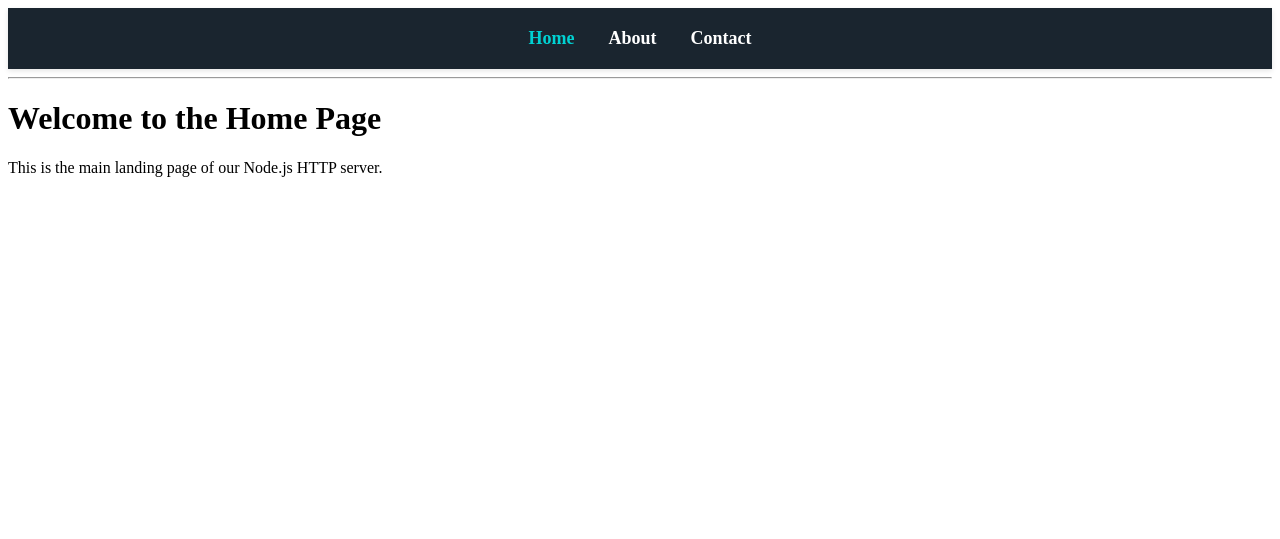
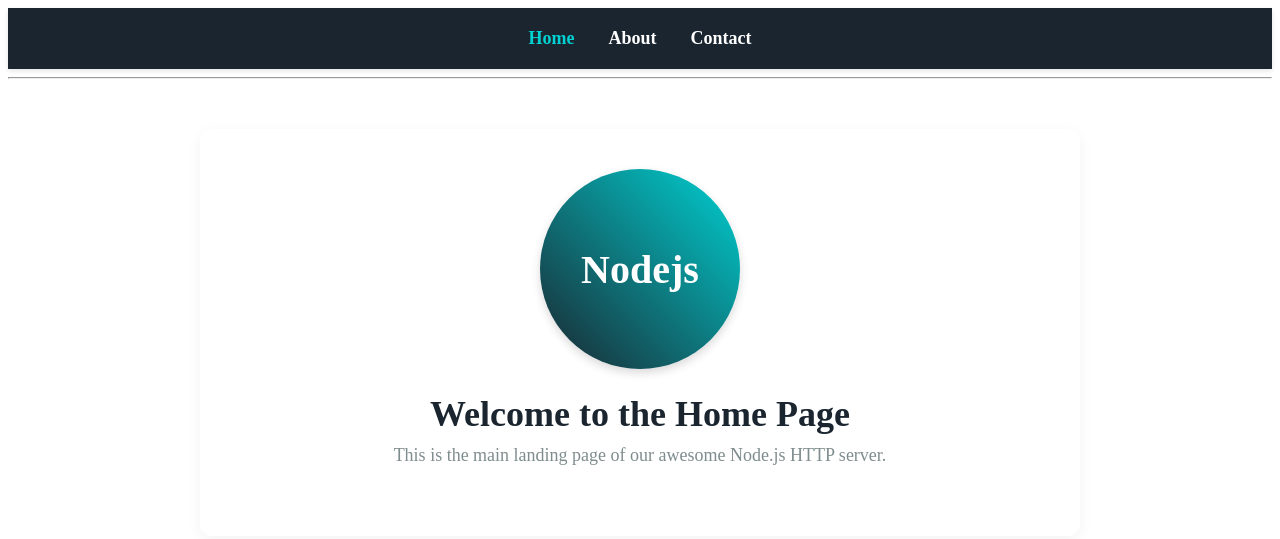
Before and after one commit to sudiptoroy12/ostad_assignment-06-nodejs, a website: page pages/home.html in a window 1280 px wide. Drawn offline with Linux system fonts and the light colour scheme.

Commit message:
complete home page desigh

```diff
--- a/pages/home.html
+++ b/pages/home.html
@@ -1,7 +1,7 @@
 
             <html>
               <head><title>Home Page</title></head>
-              <body>
+                <body>
 
             <nav style="background-color: #1a252f; padding: 20px; text-align: center; box-shadow: 0 2px 5px rgba(0,0,0,0.1);">
             <a href="/" style="color: #00d2d3; text-decoration: none; font-weight: bold; margin: 0 15px; font-size: 18px; transition: 0.3s;">Home</a>
@@ -9,8 +9,18 @@
             <a href="/contact" style="color: #ffffff; text-decoration: none; font-weight: bold; margin: 0 15px; font-size: 18px; transition: 0.3s;">Contact</a>
            </nav>
             <hr>
-                    <h1>Welcome to the Home Page</h1>
-                    <p>This is the main landing page of our Node.js HTTP server.</p>
+                    <div style="max-width: 800px; margin: 50px auto; padding: 40px; background: #ffffff; border-radius: 12px; box-shadow: 0 4px 15px rgba(0,0,0,0.05); text-align: center;">
+
+                        <!-- Nodejs -->
+                        <div style="width: 200px; height: 200px; background: linear-gradient(45deg, #1a252f, #00d2d3); border-radius: 50%; margin: 0 auto 20px; display: flex; align-items: center; justify-content: center; color: white; font-size: 40px; font-weight: bold; box-shadow: 0 4px 10px rgba(0,0,0,0.15);">
+                        Nodejs
+                        </div>
+
+                        <h1 style="color: #1a252f; font-size: 36px; margin-bottom: 10px;">Welcome to the Home Page</h1>
+                        <p style="color: #7f8c8d; font-size: 18px; max-width: 600px; margin: 0 auto 30px;">
+                          This is the main landing page of our awesome Node.js HTTP server.
+                        </p>
+                    </div>
                 </body>
 
             </html>
```
Also changed, not shown: index.js (+13 -3 lines).
